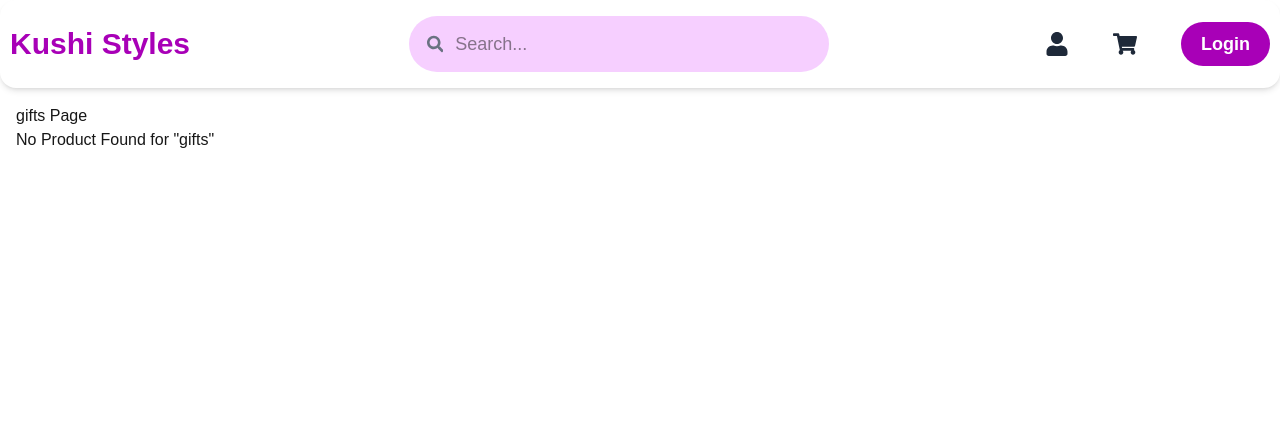
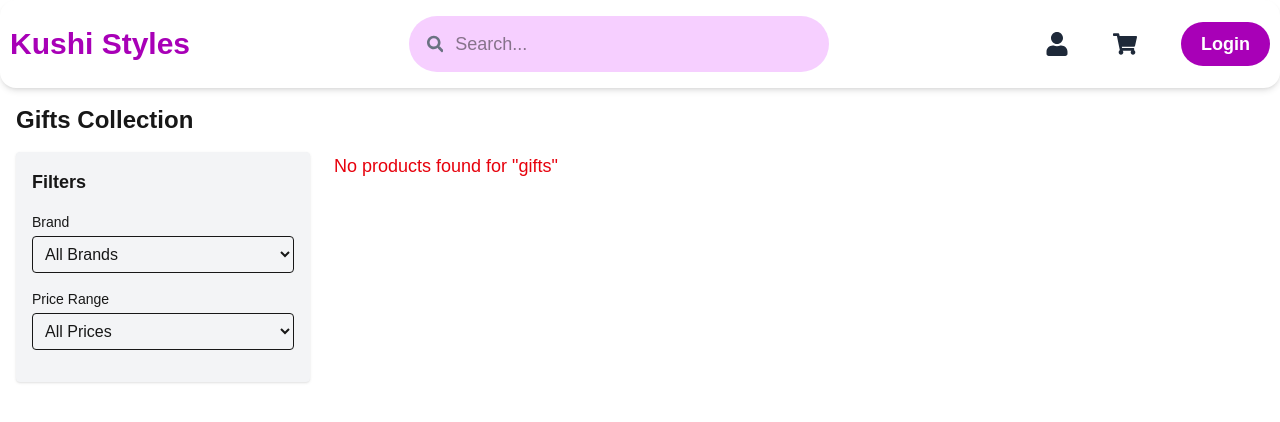
Before and after one commit to MonikaDevHJ/Kushis_Styles, a Next.js app: page /gifts in a window 1280 px wide. Shown: the top 422 px of the page. Built offline with nearby package versions, Linux system fonts and the light colour scheme.

Commit message:
making Produtcs

```diff
--- a/app/[category]/page.tsx
+++ b/app/[category]/page.tsx
@@ -1,42 +1,206 @@
-import { it } from "node:test";
 import { Product } from "../Data/Product";
 
-interface props {
+interface Props {
   params: {
-    category: String;
+    category: string;
   };
 }
 
-
-const CategoryPage = ({ params }: props) => {
-
+const CategoryPage = ({ params }: Props) => {
   const { category } = params;
 
+  // Filter products based on category
   const filterProduct = Product.filter(
     (item) => item.categoryPage.toLowerCase() === category.toLowerCase()
   );
 
+  // Dynamic filters based on category
+  const getFilters = () => {
+    if (category === "men") {
+      return (
+        <>
+          <div className="mb-4">
+            <label className="block text-sm font-medium mb-1">Size</label>
+            <select className="w-full border rounded p-2">
+              <option value="">All Sizes</option>
+              <option value="s">S</option>
+              <option value="m">M</option>
+              <option value="l">L</option>
+              <option value="xl">XL</option>
+            </select>
+          </div>
+          <div className="mb-4">
+            <label className="block text-sm font-medium mb-1">Color</label>
+            <select className="w-full border rounded p-2">
+              <option value="">All Colors</option>
+              <option value="blue">Blue</option>
+              <option value="black">Black</option>
+              <option value="white">White</option>
+            </select>
+          </div>
+        </>
+      );
+    } else if (category === "women") {
+      return (
+        <>
+          <div className="mb-4">
+            <label className="block text-sm font-medium mb-1">Size</label>
+            <select className="w-full border rounded p-2">
+              <option value="">All Sizes</option>
+              <option value="s">S</option>
+              <option value="m">M</option>
+              <option value="l">L</option>
+              <option value="xl">XL</option>
+            </select>
+          </div>
+          <div className="mb-4">
+            <label className="block text-sm font-medium mb-1">Material</label>
+            <select className="w-full border rounded p-2">
+              <option value="">All Materials</option>
+              <option value="cotton">Cotton</option>
+              <option value="silk">Silk</option>
+              <option value="wool">Wool</option>
+            </select>
+          </div>
+        </>
+      );
+    } else if (category === "grocery") {
+      return (
+        <>
+          <div className="mb-4">
+            <label className="block text-sm font-medium mb-1">Brand</label>
+            <select className="w-full border rounded p-2">
+              <option value="">All Brands</option>
+              <option value="aashirvaad">Aashirvaad</option>
+              <option value="tata">Tata</option>
+              <option value="fortune">Fortune</option>
+            </select>
+          </div>
+          <div className="mb-4">
+            <label className="block text-sm font-medium mb-1">Price Range</label>
+            <select className="w-full border rounded p-2">
+              <option value="">All Prices</option>
+              <option value="under-500">Under ₹500</option>
+              <option value="500-1000">₹500 - ₹1000</option>
+              <option value="1000-2000">₹1000 - ₹2000</option>
+            </select>
+          </div>
+        </>
+      );
+    }
+    else if (category === "mobiles") {
+      return (
+        <>
+          <div className="mb-4">
+            <label className="block text-sm font-medium mb-1">Brand</label>
+            <select className="w-full border rounded p-2">
+              <option value="">All Brands</option>
+              <option value="aashirvaad">Vivo</option>
+              <option value="tata">Realme</option>
+              <option value="fortune">Redme</option>
+            </select>
+          </div>
+          <div className="mb-4">
+            <label className="block text-sm font-medium mb-1">Price Range</label>
+            <select className="w-full border rounded p-2">
+              <option value="">All Prices</option>
+              <option value="under-500">Under ₹500</option>
+              <option value="500-1000">₹500 - ₹1000</option>
+              <option value="1000-2000">₹1000 - ₹2000</option>
+            </select>
+          </div>
+        </>
+      );
+    }
+      else if (category === "gifts") {
+      return (
+        <>
+          <div className="mb-4">
+            <label className="block text-sm font-medium mb-1">Brand</label>
+            <select className="w-full border rounded p-2">
+              <option value="">All Brands</option>
+              <option value="aashirvaad">Vivo</option>
+              <option value="tata">Realme</option>
+              <option value="fortune">Redme</option>
+            </select>
+          </div>
+          <div className="mb-4">
+            <label className="block text-sm font-medium mb-1">Price Range</label>
+            <select className="w-full border rounded p-2">
+              <option value="">All Prices</option>
+              <option value="under-500">Under ₹500</option>
+              <option value="500-1000">₹500 - ₹1000</option>
+              <option value="1000-2000">₹1000 - ₹2000</option>
+            </select>
+          </div>
+        </>
+      );
+    }
+      else if (category === "makeup") {
+      return (
+        <>
+          <div className="mb-4">
+            <label className="block text-sm font-medium mb-1">Brand</label>
+            <select className="w-full border rounded p-2">
+              <option value="">All Brands</option>
+              <option value="aashirvaad">Vivo</option>
+              <option value="tata">Realme</option>
+              <option value="fortune">Redme</option>
+            </select>
+          </div>
+          <div className="mb-4">
+            <label className="block text-sm font-medium mb-1">Price Range</label>
+            <select className="w-full border rounded p-2">
+              <option value="">All Prices</option>
+              <option value="under-500">Under ₹500</option>
+              <option value="500-1000">₹500 - ₹1000</option>
+              <option value="1000-2000">₹1000 - ₹2000</option>
+            </select>
+          </div>
+        </>
+      );
+    }
+
+    return null;
+  };
 
   return (
     <div className="p-4">
-      <p className="">{category} Page</p>
+      <h1 className="text-2xl font-bold capitalize mb-4">{category} Collection</h1>
 
-      {filterProduct.length === 0 ? (
-        <p>No Product  Found  for "{category}"</p>
-      ) : (
-        < div className="grid grid-cols-1 sm:grid-cols-2 md:grid-cols-3 gap-4 mt-4">
-          {filterProduct.map((item, index)=>
-          <div key={index} className="border p-4 rounded shadow ">
-            <p>{item.price}</p>
+      <div className="grid grid-cols-1 md:grid-cols-4 gap-6">
+        {/* Left: Filter Sidebar */}
+        <div className="md:col-span-1 bg-gray-100 p-4 rounded shadow-sm">
+          <h2 className="text-lg font-semibold mb-4">Filters</h2>
 
-          </div>
-           )}
-
+          {/* Dynamic Filters based on Category */}
+          {getFilters()}
 
         </div>
-      )}
-    </div >
 
-  )
-}
+        {/* Right: Product Grid */}
+        <div className="md:col-span-3">
+          {filterProduct.length === 0 ? (
+            <p className="text-red-600 text-lg">No products found for "{category}"</p>
+          ) : (
+            <div className="grid grid-cols-1 sm:grid-cols-2 lg:grid-cols-3 gap-6">
+              {filterProduct.map((item, index) => (
+                <div key={index} className="border rounded shadow p-4 text-center">
+                  <img
+                    src={item.image}
+                    alt={item.title}
+                    className="w-full h-48 object-cover rounded mb-3"
+                  />
+                  <h3 className="font-semibold text-lg">{item.title}</h3>
+                  <p className="text-gray-600 mt-1">₹{item.price}</p>
+                </div>
+              ))}
+            </div>
+          )}
+        </div>
+      </div>
+    </div>
+  );
+};
+
 export default CategoryPage;
```
